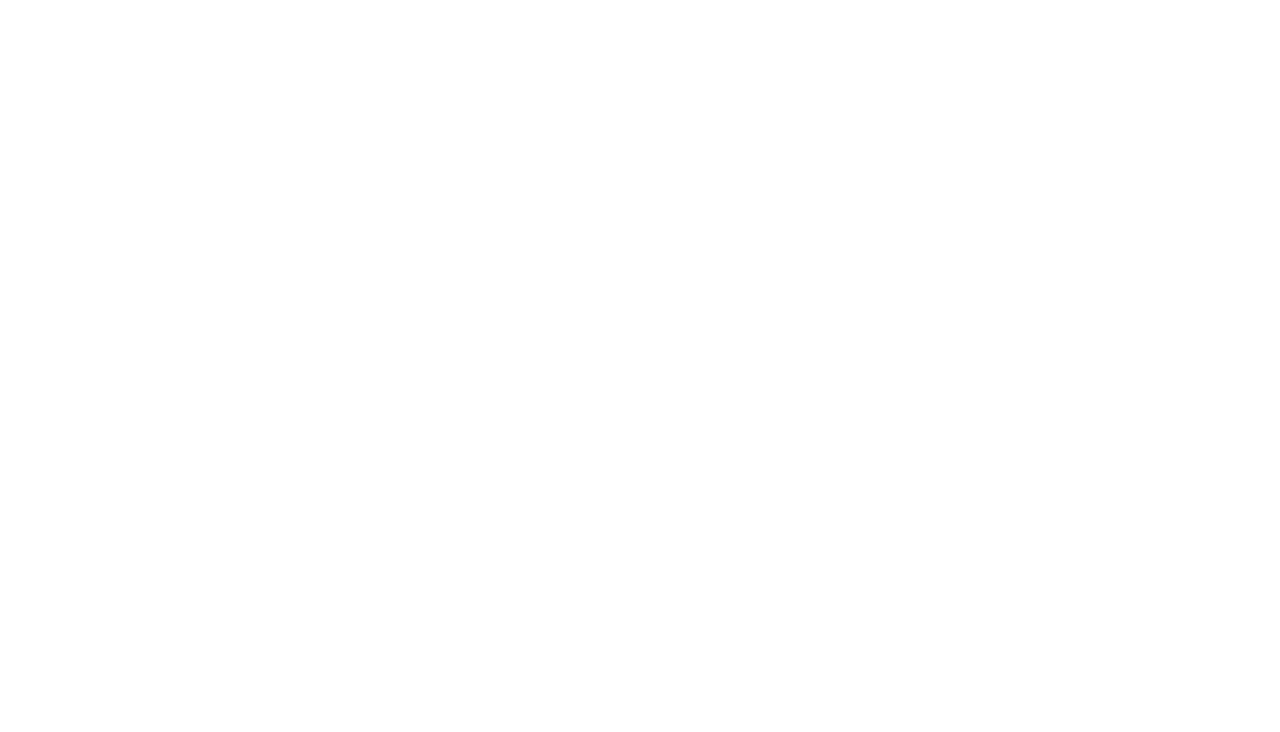
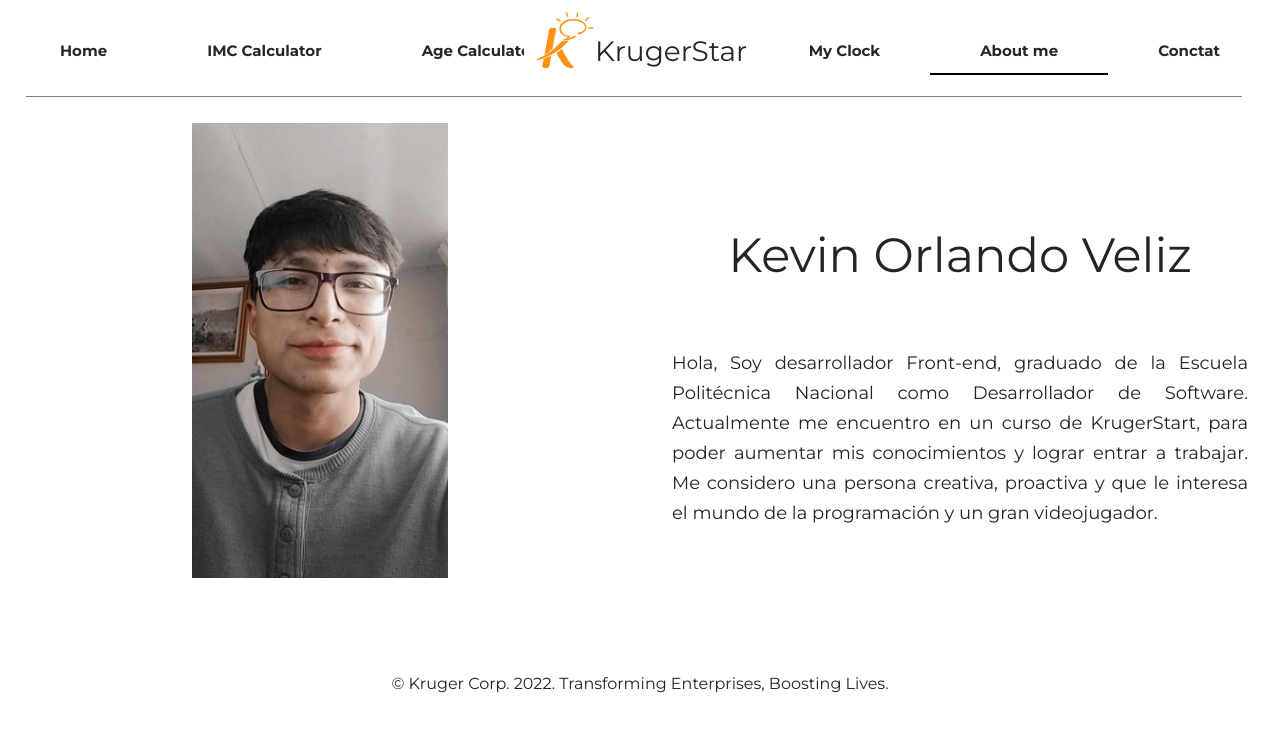
Before and after one commit to KevinVeliz/Playground, a React (Create React App) app: page /about in a window 1280 px wide. Before the commit this address had no page. Shown: the top 732 px of the page. Built offline with nearby package versions, Linux system fonts and the light colour scheme.

Commit message:
Página About me finalizada

```diff
--- a/src/App.js
+++ b/src/App.js
@@ -8,6 +8,7 @@
 import Page from './Pages/AgeCalculator/Page';
 import Reloj from './Pages/Clock/Reloj';
 import AboutMePage from './Pages/AboutMe';
+import ContactPage from './Pages/Contact';
 
 function App() {
   return (
@@ -19,7 +20,8 @@
           <Route path="/imc" element={<IMC/>} />
           <Route path="/age" element={<Page/>} />
           <Route path="/reloj" element={<Reloj/>}/>
-
+          <Route path="/about" element={<AboutMePage/>}/>
+          <Route path="/contact" element={<ContactPage/>}/>
         </Routes>
       </Router>
 
--- a/src/Components/Nabvar.js
+++ b/src/Components/Nabvar.js
@@ -43,7 +43,7 @@
                         </li>
                         <li>
                             <NavLink className={({ isActive }) =>
-                                isActive ? activeClass : undefined} id="Navbar-css" to='/about'>Conctat</NavLink>
+                                isActive ? activeClass : undefined} id="Navbar-css" to='/contact'>Conctat</NavLink>
 
                         </li>
                     </ul>
--- a/src/Pages/AboutMe.js
+++ b/src/Pages/AboutMe.js
@@ -1,13 +1,24 @@
 import NavbarPage from "../Components/Nabvar";
+import '..//Styles/About.css'
+import profile from '..//IMG/Profile.jpeg'
+import FooterPage from "./Footer";
 
 const AboutMePage = () => {
     return (
         <div>
-            <NavbarPage/>
-            Kevin Orlando Veliz Montes
-
+            <NavbarPage />
+            <div className="About-css">
+                <div>
+                    <img className="img-about" src={profile} alt="img"/>
+                </div>
+                <div className="text-box">
+                   <h1 className="text-title-box">Kevin Orlando Veliz</h1>
+                   <p className="text-title-box-p"> Hola, Soy desarrollador Front-end, graduado de la Escuela Politécnica Nacional como Desarrollador de Software. Actualmente me encuentro en un curso de KrugerStart, para poder aumentar mis conocimientos y lograr entrar a trabajar. Me considero una persona creativa, proactiva y que le interesa el mundo de la programación y un gran videojugador. </p>
+                </div>
+            </div>
+            <FooterPage/>
         </div>
-     );
+    );
 }
 
 export default AboutMePage
--- a/src/Pages/Clock/Reloj.js
+++ b/src/Pages/Clock/Reloj.js
@@ -1,5 +1,6 @@
 import { useEffect, useState } from "react";
 import NavbarPage from "../../Components/Nabvar";
+import FooterPage from "../Footer";
 
 const Reloj = () => {
 	const [hours, setHours] = useState();
@@ -74,7 +75,9 @@
 					<div className="number number11">11</div>
 					<div className="number number12">12</div>
 				</div>
+
 			</div>
+			<FooterPage/>
 		</>
 	);
 };
--- /dev/null
+++ b/src/Pages/Contact.js
@@ -0,0 +1,16 @@
+import NavbarPage from "../Components/Nabvar";
+
+const ContactPage = () => {
+    return (
+        <div>
+            <div>
+                <NavbarPage/>
+            </div>
+            <div>
+
+            </div>
+        </div>
+     );
+}
+
+export default ContactPage;
--- /dev/null
+++ b/src/Styles/About.css
@@ -0,0 +1,42 @@
+@import url("https://fonts.googleapis.com/css2?family=Comfortaa:wght@300&family=Montserrat:ital,wght@0,100;0,300;0,400;0,600;0,700;1,200;1,300&display=swap");
+.About-css {
+	display: grid;
+	grid-template-columns: 1fr 1fr;
+}
+
+.img-about {
+	display: block;
+	margin-left: auto;
+	margin-right: auto;
+	width: 40%;
+	margin-top: 5%;
+	margin-bottom: -25%;
+}
+
+.text-box {
+	display: block;
+	margin-left: auto;
+	margin-right: auto;
+	width: 90%;
+	margin-top: 20%;
+	margin-bottom: -10%;
+
+}
+
+.text-title-box {
+	font-family: "Montserrat", sans-serif;
+	font-size: 48px;
+	line-height: 72px;
+	font-style: normal;
+	font-weight: 400;
+}
+
+.text-title-box-p {
+	font-family: "Montserrat", sans-serif;
+	font-style: normal;
+	font-weight: 400;
+	font-size: 18px;
+	line-height: 30px;
+    margin-top: 10%;
+    text-align: justify;
+}
```
Also changed, not shown: src/IMG/Profile.jpeg (added).
